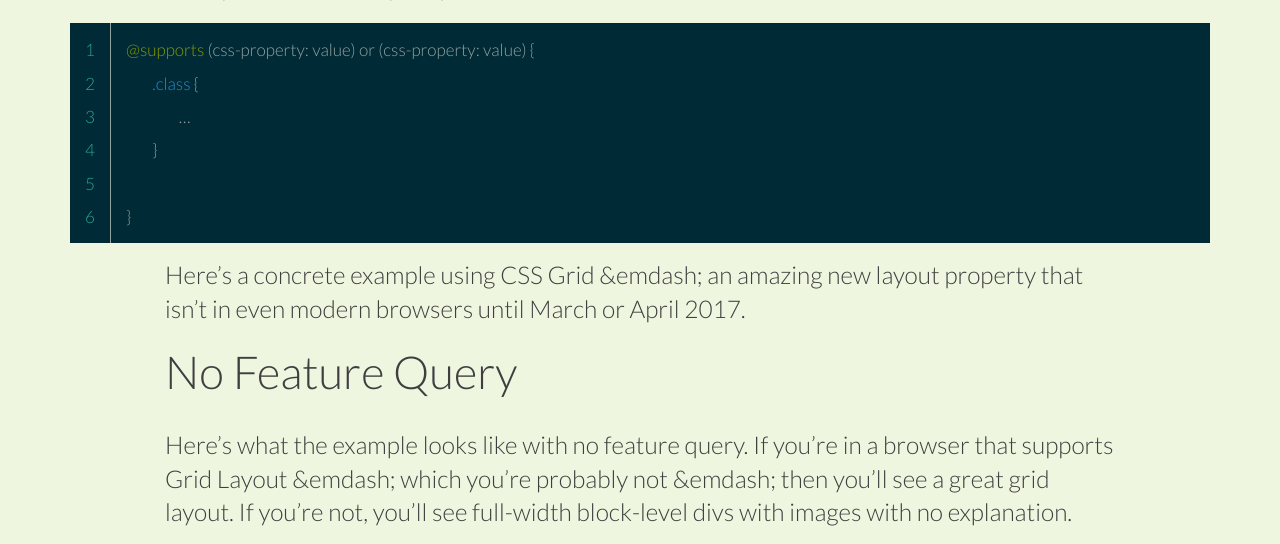
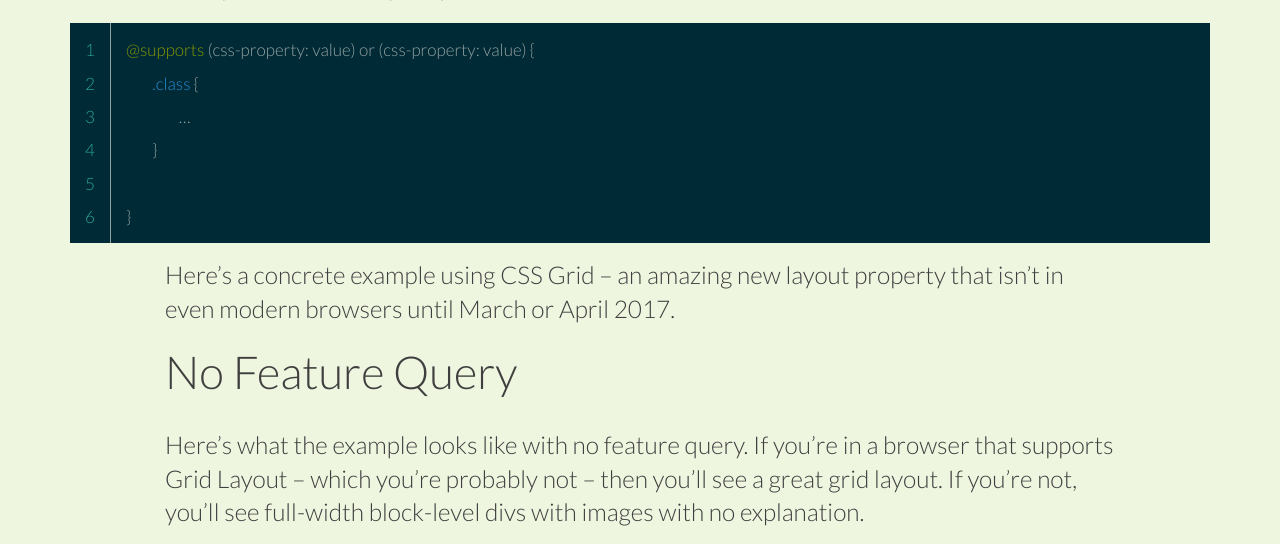
Before and after one commit to erquhart/jekyll-portfolio, a Jekyll site: the page built from _posts/2016-12-17-feature-queries-on-the-rise.markdown, in a window 1280 px wide and 900 px high, scrolled down 2121 px, cut to the strip 0-544 px from the top of the window. Built offline with Jekyll 4.4.1, drawn with Linux system fonts in a browser that asks for light colours; comment, search, counter and statistics services are not loaded; some of the changed lines change nothing that is shown.

Commit message:
HOTFIX for emdashes

```diff
--- a/_posts/2016-12-17-feature-queries-on-the-rise.markdown
+++ b/_posts/2016-12-17-feature-queries-on-the-rise.markdown
@@ -63,11 +63,11 @@ The syntax is relatively easy:
 {% endhighlight %}
 
 
-Here’s a concrete example using CSS Grid &emdash; an amazing new layout property that isn’t in even modern browsers until March or April 2017.
+Here’s a concrete example using CSS Grid -- an amazing new layout property that isn’t in even modern browsers until March or April 2017.
 
 ## No Feature Query
 
-Here's what the example looks like with no feature query. If you're in a browser that supports Grid Layout &emdash; which you're probably not &emdash; then you'll see a great grid layout. If you're not, you'll see full-width block-level divs with images with no explanation.
+Here's what the example looks like with no feature query. If you're in a browser that supports Grid Layout -- which you're probably not -- then you'll see a great grid layout. If you're not, you'll see full-width block-level divs with images with no explanation.
 
 <iframe style="width: 120%; margin-left: -10%;" height='500' scrolling='no' title='CSS Grid Example - No Feature Query' src='//codepen.io/brob/embed/ENwbPK/?height=500&theme-id=26704&default-tab=result&embed-version=2' frameborder='no' allowtransparency='true' allowfullscreen='true'>See the Pen <a href='http://codepen.io/brob/pen/ENwbPK/'>CSS Grid Example - No Feature Query</a> by Bryan Robinson (<a href='http://codepen.io/brob'>@brob</a>) on <a href='http://codepen.io'>CodePen</a>.
 </iframe>
```
